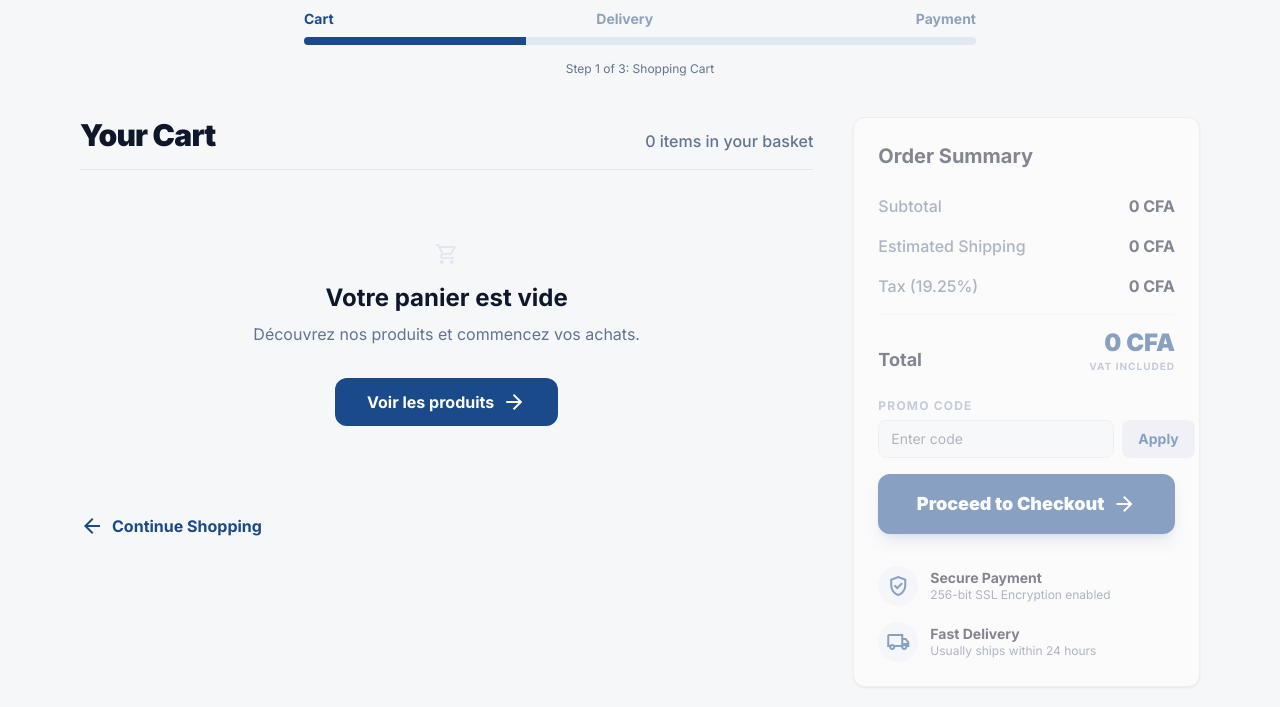
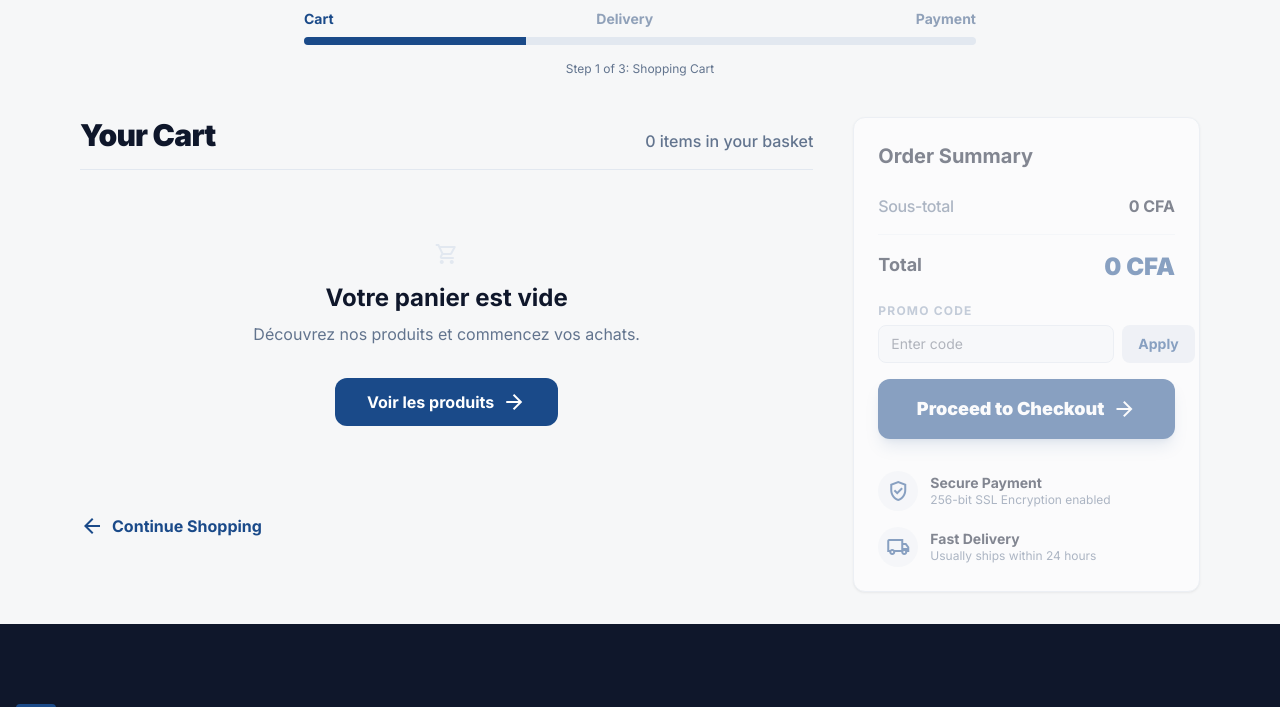
Before and after one commit to Nity-Pulse-Tech/Simad, a Django app: page /checkout/cart/ in a window 1280 px wide. Shown: the part 144-851 px from the top of the page. Run offline with Django 5.2, Linux system fonts and the light colour scheme; parts of the project's set-up code (start-up, migrations or seed data) failed here and were passed over.

Commit message:
feat: simplify cart summary by removing shipping and tax calculations and display, and localizing the subtotal label.

```diff
--- a/simad/templates/pages/home/payments/cart.html
+++ b/simad/templates/pages/home/payments/cart.html
@@ -58,22 +58,13 @@
         <h2 class="text-slate-900 text-xl font-bold mb-6">Order Summary</h2>
         <div class="space-y-4 mb-6">
           <div class="flex justify-between">
-            <span class="text-slate-500 font-medium">Subtotal</span>
+            <span class="text-slate-500 font-medium tracking-tight">Sous-total</span>
             <span id="subtotal-display" class="text-slate-900 font-bold">0 CFA</span>
-          </div>
-          <div class="flex justify-between">
-            <span class="text-slate-500 font-medium">Estimated Shipping</span>
-            <span id="shipping-display" class="text-slate-900 font-bold">0 CFA</span>
-          </div>
-          <div class="flex justify-between">
-            <span class="text-slate-500 font-medium">Tax (19.25%)</span>
-            <span id="tax-display" class="text-slate-900 font-bold">0 CFA</span>
           </div>
           <div class="pt-4 border-t border-slate-100 flex justify-between items-end">
             <span class="text-slate-900 font-bold text-lg">Total</span>
             <div class="text-right">
               <p id="total-display" class="text-primary text-2xl font-black leading-none">0 CFA</p>
-              <p class="text-[10px] text-slate-400 font-bold uppercase tracking-widest mt-1">VAT Included</p>
             </div>
           </div>
         </div>
@@ -190,13 +181,9 @@ document.addEventListener('DOMContentLoaded', () => {
             }).join('');
 
             // Update Summary
-            const shipping = subtotal > 0 ? 2500 : 0;
-            const tax = subtotal * 0.1925;
-            const total = subtotal + shipping + tax;
+            const total = subtotal;
 
             document.getElementById('subtotal-display').textContent = `${subtotal.toLocaleString()} CFA`;
-            document.getElementById('shipping-display').textContent = `${shipping.toLocaleString()} CFA`;
-            document.getElementById('tax-display').textContent = `${tax.toLocaleString()} CFA`;
             document.getElementById('total-display').textContent = `${total.toLocaleString()} CFA`;
         };
 
```
